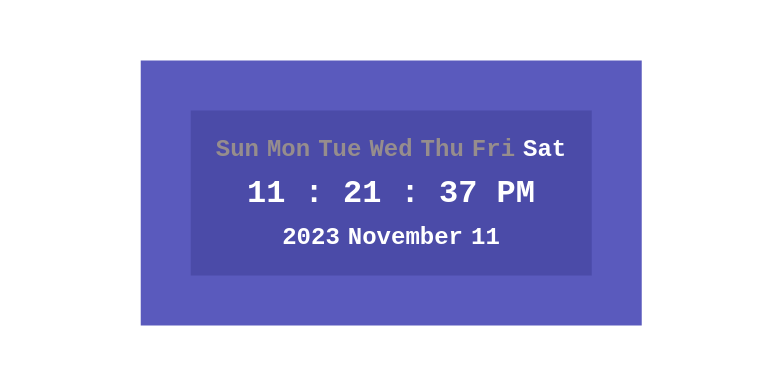
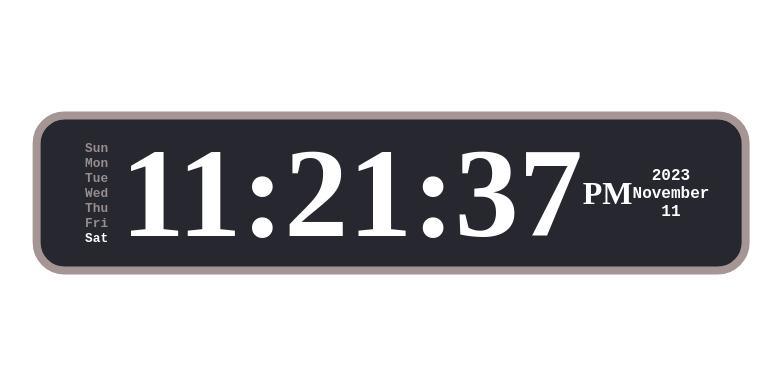
Before and after one commit to vuntv/digital-clock, a plain HTML site: page index.html in a window 1280 px wide. Shown: the part 207-572 px from the top of the page, without its empty margins (249-1030 px from the left). Drawn offline with Linux system fonts and the light colour scheme.

Commit message:
update user interface

```diff
--- a/assets/css/style.css
+++ b/assets/css/style.css
@@ -5,22 +5,14 @@
 }
 
 /**/
-body {
-    background: #0f3854;
-    background: radial-gradient(ellipse at center,  #0a2e38  0%, #000000 70%);
-    background-size: 100%;
-}
 
 .container {
-    background-color: rgb(90, 90, 189);
     color: white;
     font-weight: bold;
     display: flex;
     align-items: center;
     justify-content: center;
     margin: auto;
-    position: relative;
-    padding: 50px;
     position: absolute;
     top: 50%;
     left: 50%;
@@ -29,27 +21,45 @@ body {
 
 .clock {
     font-family: 'Share Tech Mono', monospace;
-    background-color: rgb(75, 75, 168);
-    padding: 25px;
-    text-align: center;
+    background-color: rgb(39, 39, 48);
+    display: flex;
+    border: 0.5rem solid #a59595;
+    border-radius: 2rem;
+    user-select: none;
+    padding: 0 2rem;
 }
 
-.days-of-week, .dates {
+.days-of-week {
     color: rgb(150, 141, 141);
-    font-size: 1.5em;
+    font-size: .8rem;
     display: flex;
+    flex-direction: column;
     justify-content: center;
-    gap: 8px;
+    align-items: center;
+    width: 3rem;
 }
 
 .active, .dates {
     color: #fff;
+    font-weight: 900;
 }
 
 .times {
-    font-size: 2em;
+    font-family: 'Digital-7';
+    font-size: 8rem;
+    display: flex;
+    flex-direction: row;
+    justify-content: center;
+    align-items: center;
 }
 
-.dates, .times {
-    margin-top: 12px;
+#ampm {
+    font-size: 2rem;
 }
+
+.dates {
+    display: flex;
+    flex-direction: column;
+    justify-content: center;
+    align-items: center;
+}
--- a/assets/js/script.js
+++ b/assets/js/script.js
@@ -27,10 +27,10 @@ function clock() {
     const month = toDate.getMonth();
     const year = toDate.getFullYear();
 
-    $('hours').innerHTML = zeroPadding(hour);
-    $('minutes').innerHTML = zeroPadding(minute);
-    $('seconds').innerHTML = zeroPadding(second);
-    $('ampm').innerHTML = am_pm;
+    $('hours').innerText= zeroPadding(hour);
+    $('minutes').innerText = zeroPadding(minute);
+    $('seconds').innerText = zeroPadding(second);
+    $('ampm').innerText = am_pm;
 
     $('date').innerHTML = zeroPadding(date);
     $('month').innerHTML = months[ month ];
--- a/index.html
+++ b/index.html
@@ -11,24 +11,26 @@
     <div class="container">
         <div class="clock">
             <div class="days-of-week">
-                <span id="sun">Sun</span>
-                <span id="mon">Mon</span>
-                <span id="tue">Tue</span>
-                <span id="wed">Wed</span>
-                <span id="thu">Thu</span>
-                <span id="fri">Fri</span>
-                <span id="sat">Sat</span>
+                <div id="sun">Sun</div>
+                <div id="mon">Mon</div>
+                <div id="tue">Tue</div>
+                <div id="wed">Wed</div>
+                <div id="thu">Thu</div>
+                <div id="fri">Fri</div>
+                <div id="sat">Sat</div>
             </div>
             <div class="times">
-                <span id="hours">01</span> :
-                <span id="minutes">01</span> :
-                <span id="seconds">01</span>
-                <span id="ampm">AM</span>
+                <div id="hours">01</div>
+                <div class="dot">:</div>
+                <div id="minutes">01</div>
+                <div class="dot">:</div>
+                <div id="seconds">01</div>
+                <div id="ampm">AM</div>
             </div>
             <div class="dates">
-                <span id="year">2022</span>
-                <span id="month">Nov</span>
-                <span id="date">08</span>
+                <div id="year">2022</div>
+                <div id="month">Nov</div>
+                <div id="date">08</div>
             </div>
         </div>
     </div>
```
